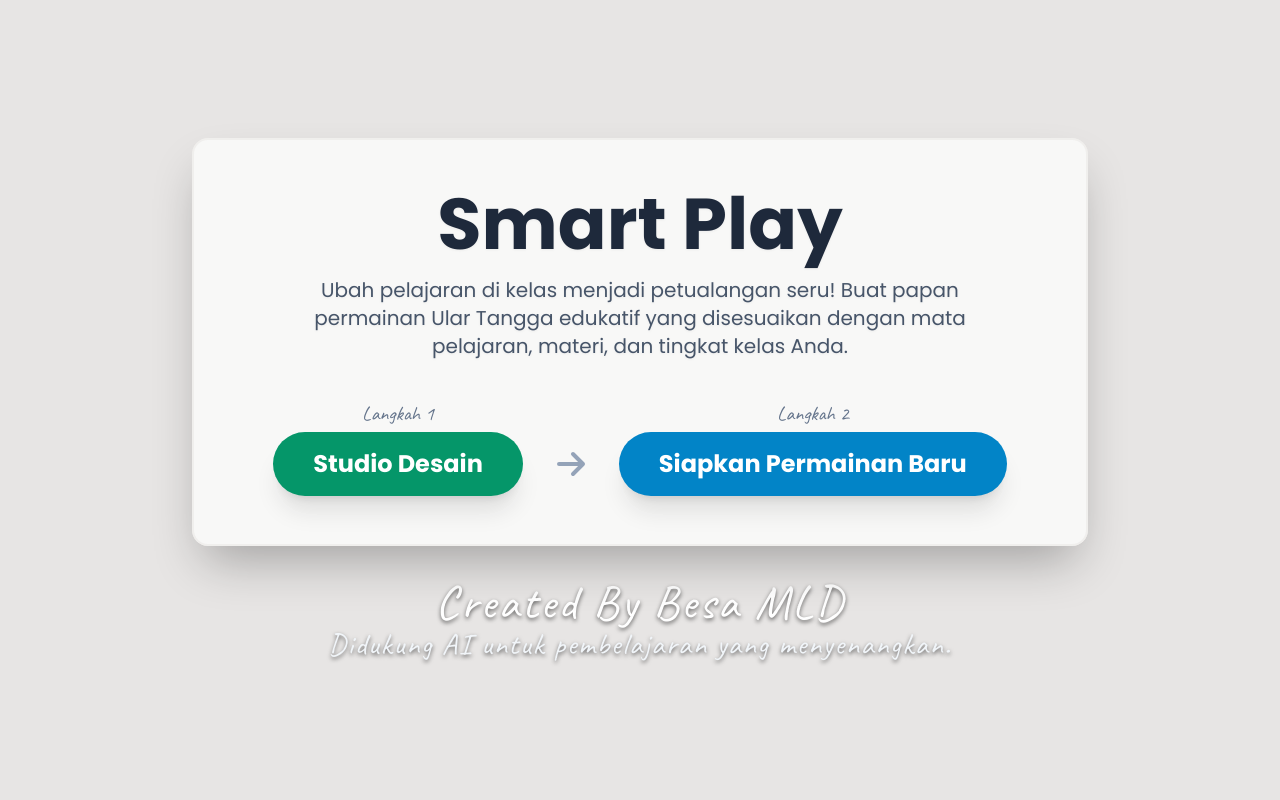
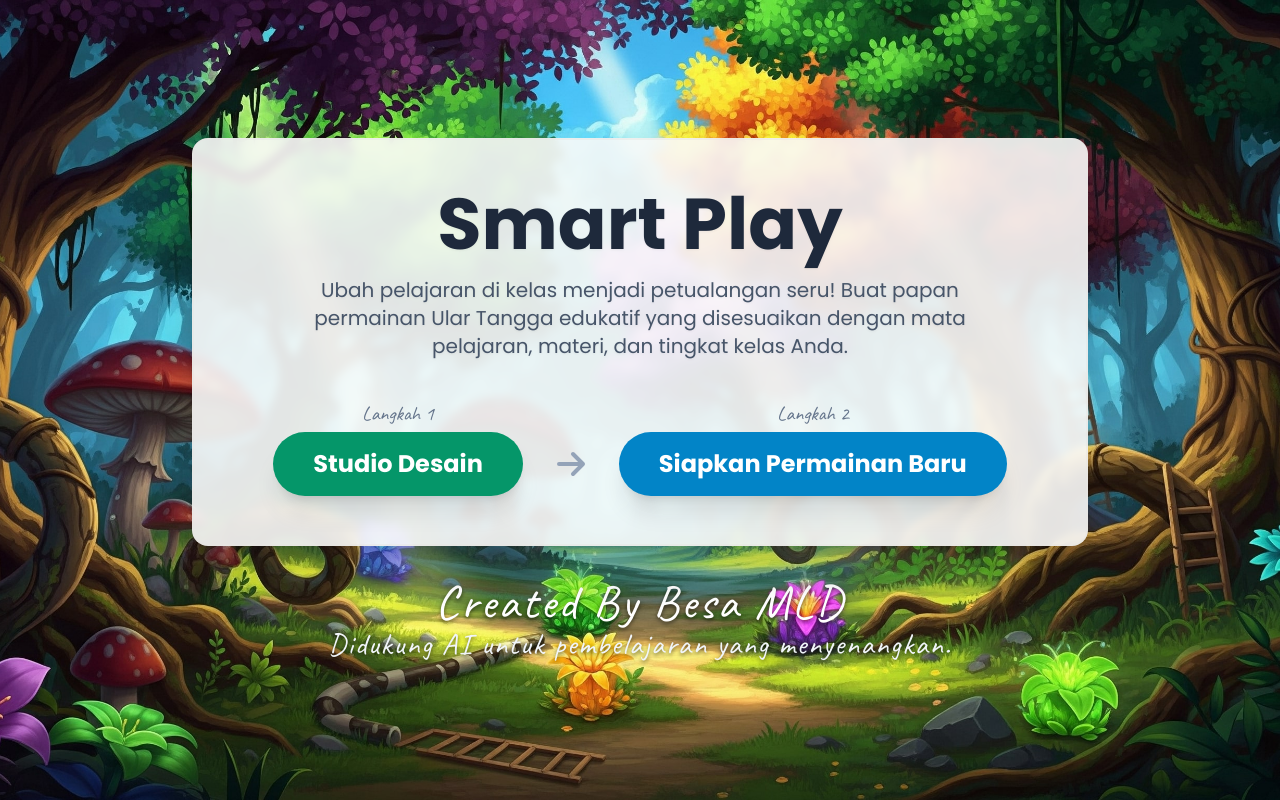
Before and after one commit to bemld/ulartangga, a React (Vite) app: page / in a window 1280 px wide. Built offline with nearby package versions, Linux system fonts and the light colour scheme.

Commit message:
Update App.tsx

```diff
--- a/src/App.tsx
+++ b/src/App.tsx
@@ -14,8 +14,8 @@ const delay = (ms: number) => new Promise(res => setTimeout(res, ms));
 const VISUAL_SETTINGS_KEY = 'tanggaIlmuVisualSettings';
 
 const initialVisualSettings: VisualSettings = {
-  mainBackground: null,
-  containerBackground: null,
+  mainBackground: '/assets/bg1.jpg',
+  containerBackground: '/assets/container1.jpg',
 };
 
 export const App: React.FC = () => {
```
